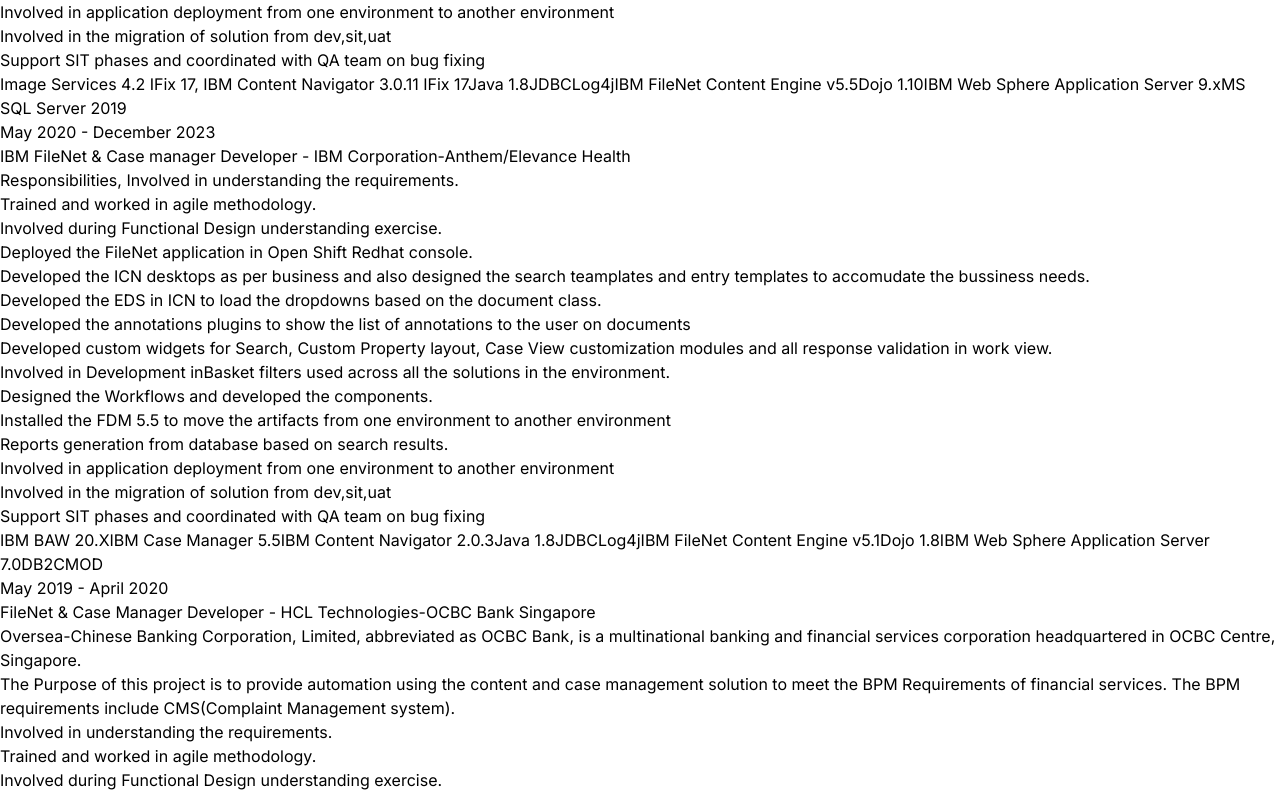
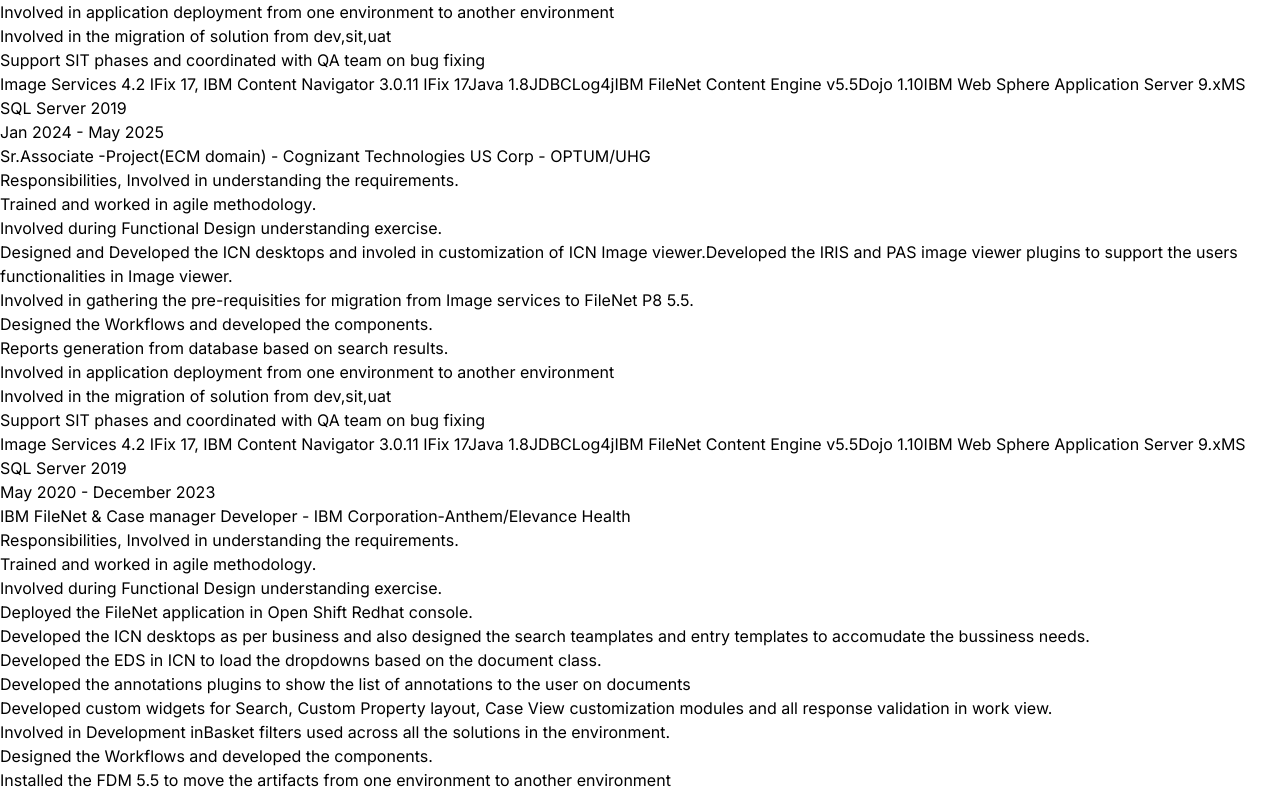
Before and after one commit to haribulagakula/portfolio, a React (Vite) app: page / in a window 1280 px wide. Shown: the part 3281-4076 px from the top of the page. Built offline with nearby package versions, Linux system fonts and the light colour scheme.

Commit message:
Update index.jsx
testing

```diff
--- a/src/constants/index.jsx
+++ b/src/constants/index.jsx
@@ -7,7 +7,45 @@
 export const ABOUT_TEXT =`I am proficient in developing plug-ins in IBM Content Navigator (ICN) and possess strong hands-on experience in EDS and necessary customizations in ICN. I also have a good working knowledge of frameworks like DOJO, and am familiar with build tools such as ANT. I have experience in developing widgets using the DOJO framework, and have a solid understanding of FEM, ACCE, and Case Builder. In addition to my technical skills, I am experienced in training others on FileNet, ICN, ICM and IBM BAW, as well as in working with SOAP web services. I am well-versed in software development processes, having been involved in all phases of the software development lifecycle. With strong interpersonal and communication skills, I have successfully interacted with clients to produce technical solution architectures. I am highly skilled in ECM and have a proven ability to persevere towards challenging goals, leveraging my quick learning ability and self-motivation to drive successful outcomes.`;
 
 export const EXPERIENCES = [
-
+  {
+    year: "Jan 2024 - May 2025",
+    role: "Sr.Associate -Project(ECM domain)",
+    company: "Cognizant Technologies US Corp - OPTUM/UHG",
+    Client : "OPTUM/UHG",
+    description: [
+      <>
+        Responsibilities, Involved in understanding the requirements.
+      </>,
+      <>
+        Trained and worked in agile methodology.
+      </>,
+      <>
+        Involved during Functional Design understanding exercise.
+      </>,
+      <>
+        Designed and Developed the ICN desktops and involed in customization of ICN Image viewer.Developed the IRIS and PAS image viewer plugins to support the users functionalities in Image viewer.
+      </>,
+      <>
+        Involved in gathering the pre-requisities for migration from Image services to FileNet P8 5.5.
+      </>,
+      <>
+        Designed the Workflows and developed the components.
+      </>,
+      <>
+        Reports generation from database based on search results.
+      </>,
+      <>
+        Involved in application deployment from one environment to another environment
+      </>,
+      <>
+        Involved in the migration of solution from dev,sit,uat
+      </>,
+      <>
+        Support SIT phases and coordinated with QA team on bug fixing
+      </>
+    ],
+    technologies: ["Image Services 4.2 IFix 17, IBM Content Navigator 3.0.11 IFix 17", "Java 1.8", "JDBC", "Log4j", "IBM FileNet Content Engine v5.5", "Dojo 1.10", "IBM Web Sphere Application Server 9.x", "MS SQL Server 2019"],
+  },
   {
     year: "Jan 2024 - May 2025",
     role: "Sr.Associate -Project(ECM domain)",
```
